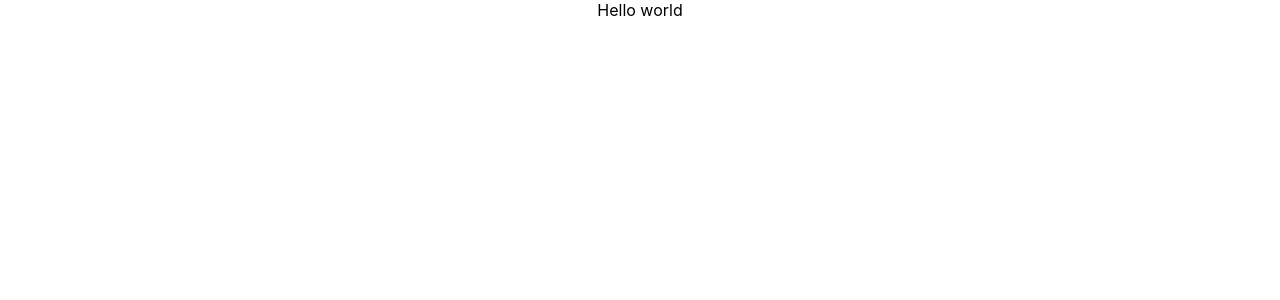
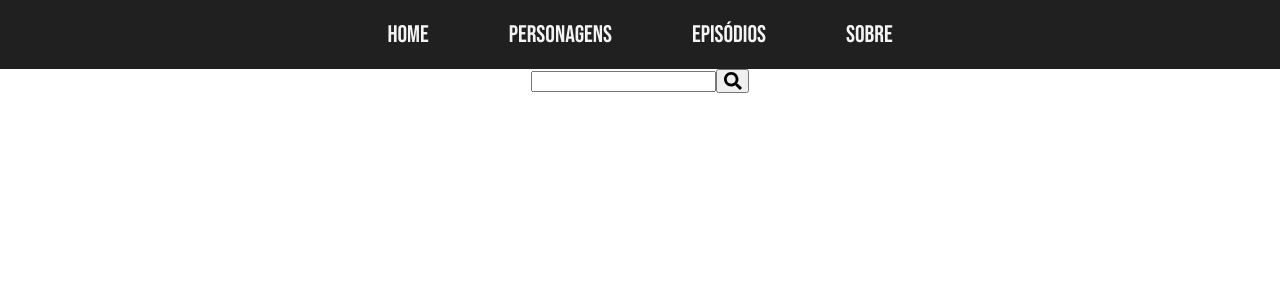
Before and after one commit to JPPAlves/rick-morty-react, a React (Create React App) app: page /Personagens in a window 1280 px wide. Shown: the top 300 px of the page. Built offline with nearby package versions, Linux system fonts and the light colour scheme.

Commit message:
Criando o search-container

```diff
--- a/src/Pages/Personagens/index.js
+++ b/src/Pages/Personagens/index.js
@@ -1,7 +1,49 @@
+import { useEffect, useState } from "react";
+import HeaderResponsive from "../../Componts/HeaderResponsive";
+import api from "../../Api";
+import { FontAwesomeIcon } from '@fortawesome/react-fontawesome'
+import { faSearch } from '@fortawesome/free-solid-svg-icons'
+
+
 function Personagens() {
+
+    const [data, setData] = useState(null);
+    const [name, setName] = useState("");
+    useEffect(() => {
+        // async function loadAll() {
+        //     let res = await api.getPersonagemByName();
+        //     setData(res.data)
+        //     console.log(res.data)
+
+        // }
+        // loadAll();
+    }, []);
+
+    function ClickMouse(event) {
+        event.preventDefault();
+        console.log("Escolhendo nome:", name);
+        //let res = await api.getPersonagemByName(name);
+    }
+
+
     return (
 
-        <div>Hello world</div>
+        <div>
+            <HeaderResponsive />
+            <div className="search-container">
+                <form onSubmit={ClickMouse}>
+                    <input onChange={(e) => {
+                        setName(e.target.value);
+                    }} />
+                    <button type="submit">
+                        <FontAwesomeIcon icon={faSearch} size="lg" />
+                    </button>
+
+
+                </form>
+
+            </div>
+        </div>
 
     );
 }
```
